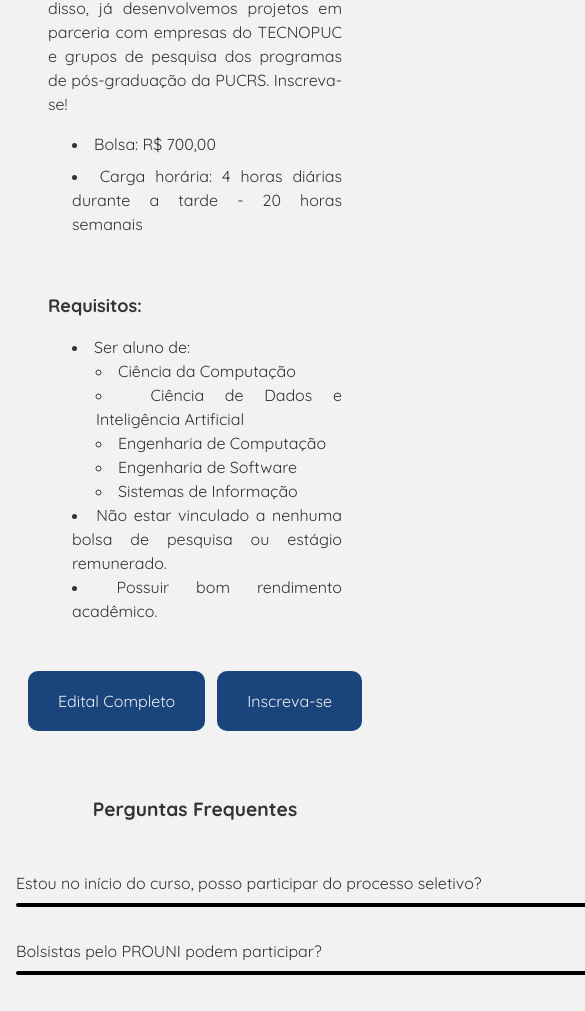
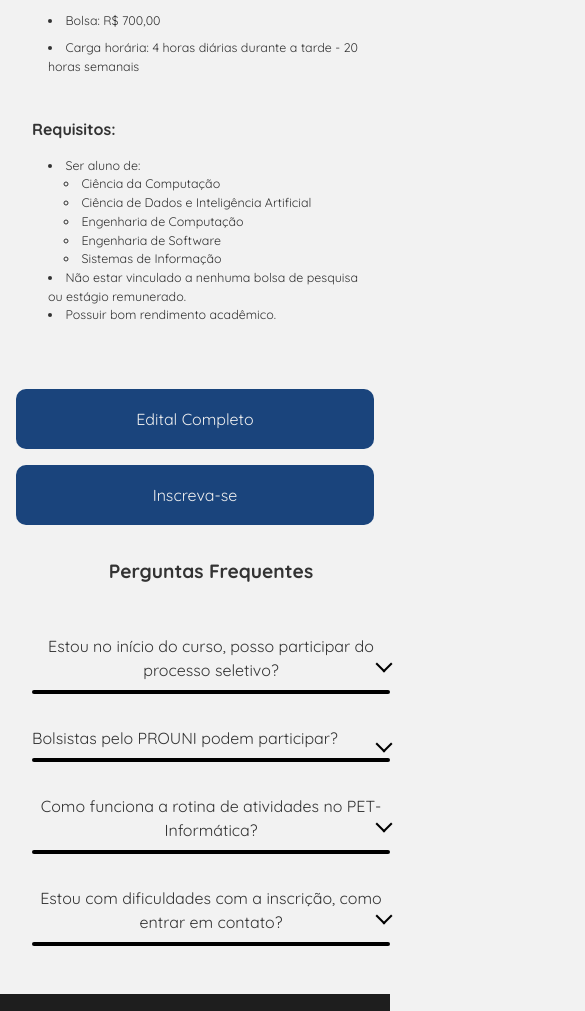
Before and after one commit to PET-Inf/pet-site, a SvelteKit app: page /selecao in a window 390 px wide. Shown: the part 983-1994 px from the top of the page, 585 px wide, since content can reach past the window. Built offline with nearby package versions, Linux system fonts and the light colour scheme.

Commit message:
page seleção responsiva

```diff
--- a/src/routes/selecao/+page.svelte
+++ b/src/routes/selecao/+page.svelte
@@ -29,23 +29,25 @@
     display: flex;
     flex-direction: column;
     justify-content: center;
+    align-items: center;
     text-align: center;
     color: #F0F0F0;
+    padding: 1rem;
   }
 
   #capa h1 {
-    font-size: x-large;
+    font-size: clamp(1rem, 3vw, 2rem);
     font-weight: bolder;
   }
 
   #capa h2 {
-    font-size: larger;
+    font-size: clamp(0.75rem, 2vw, 1.5rem);
     font-weight: 600;
   }
 
   .container {
-    max-width: 1100px;   /* largura máxima do conteúdo */
-    margin: 0 auto;      /* centraliza horizontalmente */
+    max-width: 1100px;
+    margin: 0 auto;
     padding: 0 1rem;
   }
 
@@ -59,7 +61,7 @@
 
   h5 {
     font-weight: bold;
-    font-size: large;
+    font-size: clamp(0.6rem, 4vw, 1.4rem);
     margin-bottom: 1rem;
   }
 
@@ -70,12 +72,17 @@
     padding-left: 0;
   }
 
+  ul li {
+    font-size: clamp(0.7rem, 3.2vw, 1rem);
+  }
+
   section > ul ul {
     list-style-type:circle;
   }
 
   #descricao p {
     margin-bottom: 1rem;
+    font-size: clamp(0.75rem, 3.5vw, 1.125rem);
   }
 
   #descricao li {
@@ -83,8 +90,9 @@
   }
 
   #botoes {
-    margin-top: 2rem;
+    margin: 2rem 0;
     display: flex;
+    flex-wrap: wrap;
     flex-direction: row;
     justify-content: space-evenly;
     margin-bottom: 2rem;
@@ -93,13 +101,16 @@
   #botoes a {
     color: #F0F0F0;
     background-color: #1A447C;
-    padding: 18px 30px;
+    padding: 1.125rem 1.85rem;
     border-radius: 10px;
+    font-size: 1rem;
+    text-align: center;
+    min-width: 150px;
   }
 
   #botoes a:hover {
     background-color: #045bac;
-    transition: color 3s;
+    transition: background .3s;
   }
 
   #FAQ {
@@ -129,6 +140,9 @@
     cursor: pointer;
     padding: 0.5rem 0;
     font: inherit;
+    width: 100%;
+    max-width: 600px;
+    margin: 0 auto;
   }
 
   .question::after {
@@ -148,16 +162,49 @@
   }
 
   .bar {
-    display: block;
-    width: 600px;
+    width: 100%;
     height: 4px;
-    background-color: black;
+    background-color: #000000;
     border-radius: 3px;
     margin-top: 0.5rem;
   }
 
   .answer {
     padding: 0.5rem 0 0.5rem 1rem;
+  }
+
+  @media (max-width: 768px) {
+    #descricao, #requisitos {
+      padding: 1rem;
+    }
+
+    #FAQ {
+      margin: 2rem 1rem;
+    }
+
+    .bar {
+      width: 90%;
+    }
+  }
+
+  @media (max-width: 480px) {
+    h5 {
+      font-size: 1rem;
+    }
+
+    ul {
+      margin-left: 1rem;
+    }
+
+    #botoes a {
+      min-width: unset;
+      width: 100%;
+      margin-top: 1rem;
+    }
+
+    .bar {
+      width: 100%;
+    }
   }
 </style>
 
```
